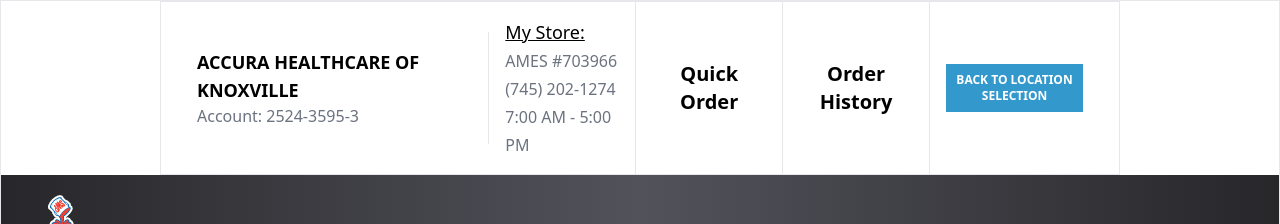
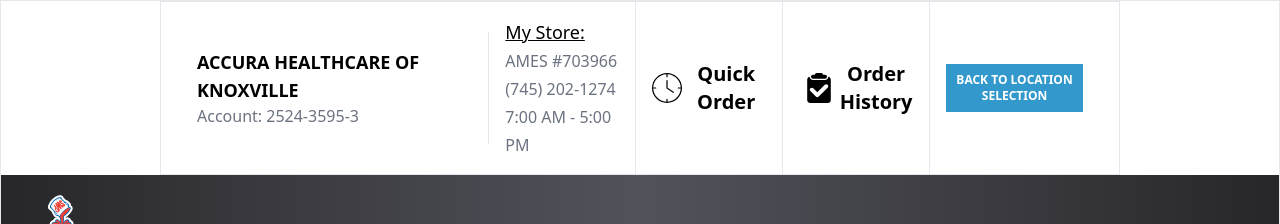
Before and after one commit to kxc184/module-federation-app, a React (Vite) app in the folder packages/homepage/: page / in a window 1280 px wide. Shown: the top 224 px of the page. Built offline with nearby package versions, Linux system fonts and the light colour scheme.

Commit message:
icons in header

```diff
--- a/packages/homepage/src/App.tsx
+++ b/packages/homepage/src/App.tsx
@@ -4,6 +4,8 @@
 import SearchIcon from "../public/searchicon.svg";
 import OrderHistory from "./components/OrderHistory";
 import WaterMark from "../public/bg-watermark.png";
+import Clipboard from "../public/clipboard-with-check-mark.svg";
+import Clock from "../public/clock.svg";
 function App() {
   const tally: number = 0;
   return (
@@ -26,10 +28,14 @@
               </span>
             </a>
           </li>
-          <li className=" h-full flex items-center justify-center p-4 border-r border-solid text-center text-xl font-semibold  w-[13.2vw]">
-            <a href="#">Quick Order</a>
+          <li className=" h-full flex items-center justify-center p-4 border-r border-solid text-center text-xl font-semibold w-[13.2vw]">
+            <img src={Clock} />
+            <a href="#" className="ml-1">
+              Quick Order
+            </a>
           </li>
           <li className="h-full flex items-center justify-center  p-4 border-r border-solid text-center text-xl font-semibold  w-[13.2vw]">
+            <img src={Clipboard} />
             <a href="#">Order History</a>
           </li>
           <li className="ml-auto p-4 w-[13.2vw] flex items-center justify-center ">
```
Also changed, not shown: packages/homepage/public/clipboard-with-check-mark.svg (added), packages/homepage/public/clock.svg (added).
